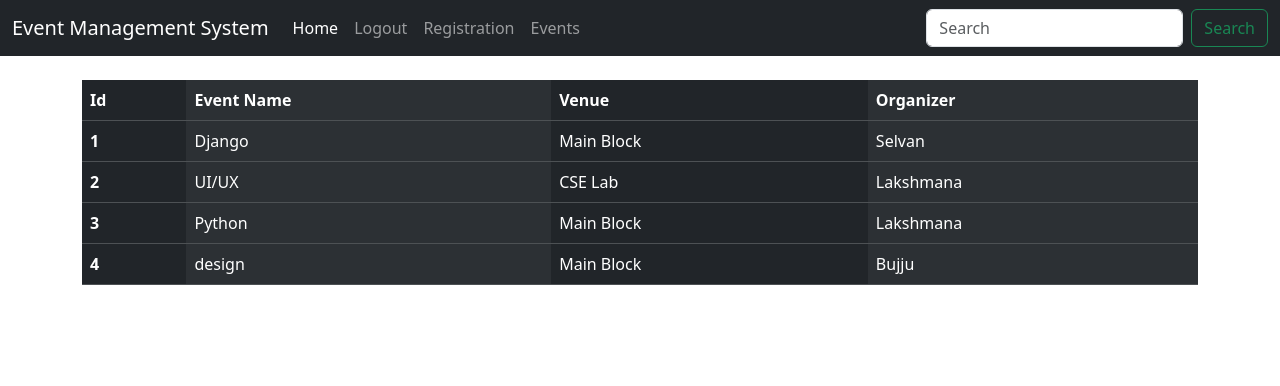
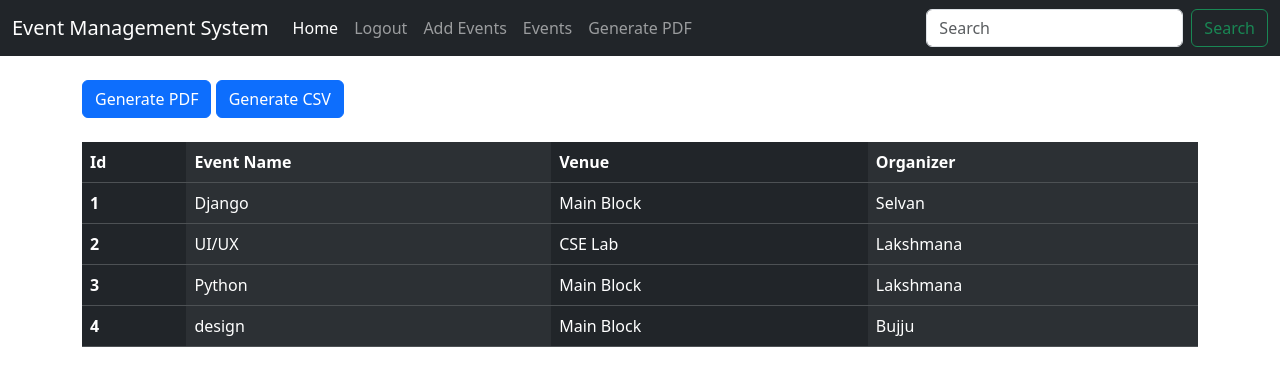
Before and after one commit to lakshmanaselvan/collegeproject, a Django app: page /events_list in a window 1280 px wide. Shown: the top 386 px of the page. Run offline with Django 5.2, Linux system fonts and the light colour scheme; a user stored in the database is signed in; data comes from the database, SQL or seed files in the repository; both versions use the stored data as it was after the commit.

Commit message:
first commit

```diff
--- a/app/templates/events.html
+++ b/app/templates/events.html
@@ -2,7 +2,8 @@
 {% block content %}
 
 
-
+<a class="btn btn-primary" href="{% url 'generate_pdf' %}" role="button">Generate PDF</a> <button class="btn btn-primary">Generate CSV</button>
+<br><br>
 <table class="table table-striped-columns">
     <thead>
       <tr class="table-dark">
--- a/app/templates/navbar.html
+++ b/app/templates/navbar.html
@@ -13,16 +13,22 @@
             <li class="nav-item">
               <a class="nav-link" href="{% url 'logout' %}">Logout</a>
             </li>
+            <li class="nav-item">
+              <a class="nav-link" href="{% url 'add_events' %}">Add Events</a>
+            </li>
           {% else %}
             <li class="nav-item">
               <a class="nav-link" href="{% url 'login' %}">Login</a>
             </li>
+            <li class="nav-item">
+              <a class="nav-link" href="{% url 'registration' %}">Registration</a>
+            </li>
           {% endif %}
           <li class="nav-item">
-            <a class="nav-link" href="{% url 'registration' %}">Registration</a>
+            <a class="nav-link" href="{% url 'event' %}">Events</a>
           </li>
           <li class="nav-item">
-            <a class="nav-link" href="{% url 'event' %}">Events</a>
+            <a class="nav-link" href="{% url 'generate_pdf' %}">Generate PDF</a>
           </li>
         </ul>
         <form class="d-flex" role="search">
--- a/app/urls.py
+++ b/app/urls.py
@@ -3,5 +3,7 @@ from . import views
 
 urlpatterns = [
     path('',views.home,name="home"),
-    path('events_list',views.event_list, name="event")
+    path('events_list',views.event_list, name="event"),
+    path('add_events',views.add_events,name="add_events"),
+    path('generate_pdf',views.generate_pdf,name="generate_pdf")
 ]
--- a/app/views.py
+++ b/app/views.py
@@ -1,5 +1,35 @@
 from django.shortcuts import render
 from .models import Event
+from django.http import FileResponse
+import io
+from reportlab.pdfgen import canvas
+from reportlab.lib.units import inch
+from reportlab.lib.pagesizes import letter
+from .models import Venue
+
+# Generate Event  PDF
+def generate_pdf(request):
+    buf = io.BytesIO()
+    c = canvas.Canvas(buf, pagesize=letter, bottomup=0)
+    textob = c.beginText()
+    textob.setTextOrigin(inch, inch)
+    textob.setFont('Helvetica', 14)
+    events = Event.objects.all()
+    lines = []
+    for event in events:
+        lines.append(event.title)
+        lines.append(event.venue)
+        lines.append(event.organizer)
+        lines.append(" ")
+
+    for line in lines:
+        textob.textLine(line)
+
+    c.drawText(textob)
+    c.showPage()
+    c.save()
+    buf.seek(0)
+    return FileResponse(buf, as_attachment=True, filename='Events.pdf')
 
 def home(request):
     return render(request, "home.html", {})
@@ -7,3 +37,6 @@ def home(request):
 def event_list(request):
     events = Event.objects.all()
     return render(request, "events.html", {'events':events})
+
+def add_events(request):
+    return render(request, "add_events.html", {})
--- a/event/settings.py
+++ b/event/settings.py
@@ -31,6 +31,7 @@ ALLOWED_HOSTS = []
 # Application definition
 
 INSTALLED_APPS = [
+    'jazzmin',
     'django.contrib.admin',
     'django.contrib.auth',
     'django.contrib.contenttypes',
```
Also changed, not shown: app/templates/add_events.html (added, +7 -0 lines), db.sqlite3.
